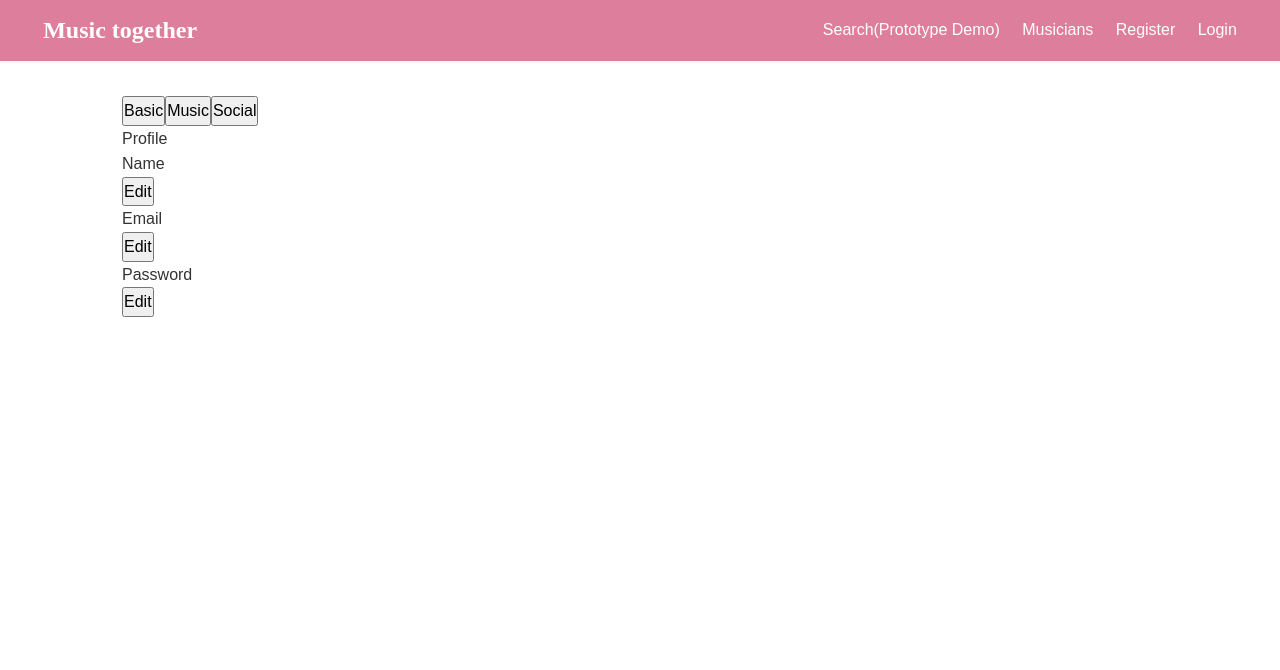
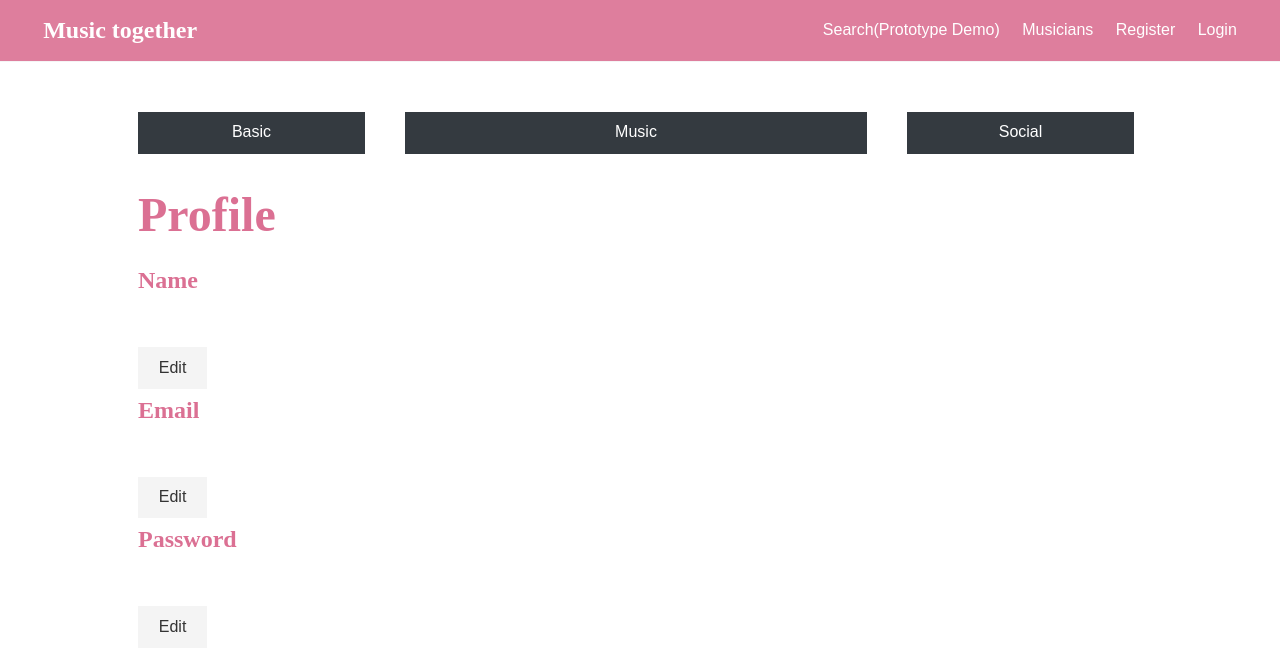
Before and after one commit to Chloejia123/cs5610-final-project-music-together, a React (Create React App) app in the folder client/: page /profile in a window 1280 px wide. Shown: the top 670 px of the page. Built offline with nearby package versions, Linux system fonts and the light colour scheme; no server answers.

Commit message:
improve UI

```diff
--- a/client/src/component/profile/Profile.js
+++ b/client/src/component/profile/Profile.js
@@ -21,8 +21,7 @@ class Profile extends React.Component {
 
     renderBasic = ({name, email, password, _id}, isAthenticated, updateUser) =>
         <div>
-
-            Profile
+            <h1 className="large text-primary">Profile</h1>
             <ProfileField _id={_id} field='Name' currentValue={name} updateFunc={updateUser} />
             <ProfileField _id={_id} field='Email' currentValue={email} updateFunc={updateUser} />
             <ProfileField _id={_id} field='Password' currentValue={password} updateFunc={updateUser} />
@@ -35,7 +34,7 @@ class Profile extends React.Component {
 
     renderMusic = ({favouriteartists, favouritesongs, _id }, updateProfile) =>
         <div>
-            Music Profile
+            <h2 className="large text-primary">Music Profile</h2>
             <ProfileField _id={_id} field='Favorite Artists' currentValue={favouriteartists} updateFunc={updateProfile} />
             <ProfileField _id={_id} field='Favorite Songs' currentValue={favouritesongs} updateFunc={updateProfile} />
         </div>
@@ -43,7 +42,7 @@ class Profile extends React.Component {
 
     renderSocial = ({bio, followers, location, social, _id}, updateProfile) =>
         <div>
-            Social Profile
+            <h3 className="large text-primary">Social Profile</h3>
             <ProfileField _id={_id} field='Bio' currentValue={bio} updateFunc={updateProfile} />
             <ProfileField _id={_id} field='Location' currentValue={location} updateFunc={updateProfile} />
             {/* <div>
@@ -81,11 +80,18 @@ class Profile extends React.Component {
 
         return (
 
-            <div>
-                <button onClick={() => this.updateShow('basic', loadUser)}>Basic</button>
-                <button onClick={() => this.updateShow('music', loadUserProfile)}>Music</button>
-                <button onClick={() => this.updateShow('social', loadUserProfile)}>Social</button>
+            <div className="profile">
+                <button
+                    className="btn btn-dark"
+                    onClick={() => this.updateShow('basic', loadUser)}>Basic</button>
+                <button
+                    className="btn btn-dark"
+                    onClick={() => this.updateShow('music', loadUserProfile)}>Music</button>
+                <button
+                    className="btn btn-dark"
+                    onClick={() => this.updateShow('social', loadUserProfile)}>Social</button>
                 {this.renderProfile(user, profile, isAuthenticated, updateUser, updateProfile)}
+
             </div>
         )
     }
--- a/client/src/component/profile/ProfileField.js
+++ b/client/src/component/profile/ProfileField.js
@@ -1,4 +1,5 @@
-import React from 'react';
+import React, { Fragment } from 'react';
+
 
 export default class ProfileField extends React.Component {
     constructor(props) {
@@ -37,20 +38,25 @@ export default class ProfileField extends React.Component {
 
     render() {
         const { _id, field, currentValue, updateFunc } = this.props
+
         return (
-            <div>
-                {field}
-                <br />
+            <Fragment>
+                <h2 className="lead text-primary">{field}</h2>
+
                 {this.state.edit ?
                     <input
                         defaultValue={currentValue}
                         onChange={(event) => this.change(event.target.value)} /> :
                     currentValue
                 }
-                <button onClick={() => this.state.edit ?
+                <br />
+                <button
+                    className="btn btn-light"
+                    onClick={() => this.state.edit ?
                     this.save(updateFunc, _id, field, this.state.value) :
                     this.edit()}>Edit</button>
-            </div>
+            </Fragment>
+
         )
     }
 
```
